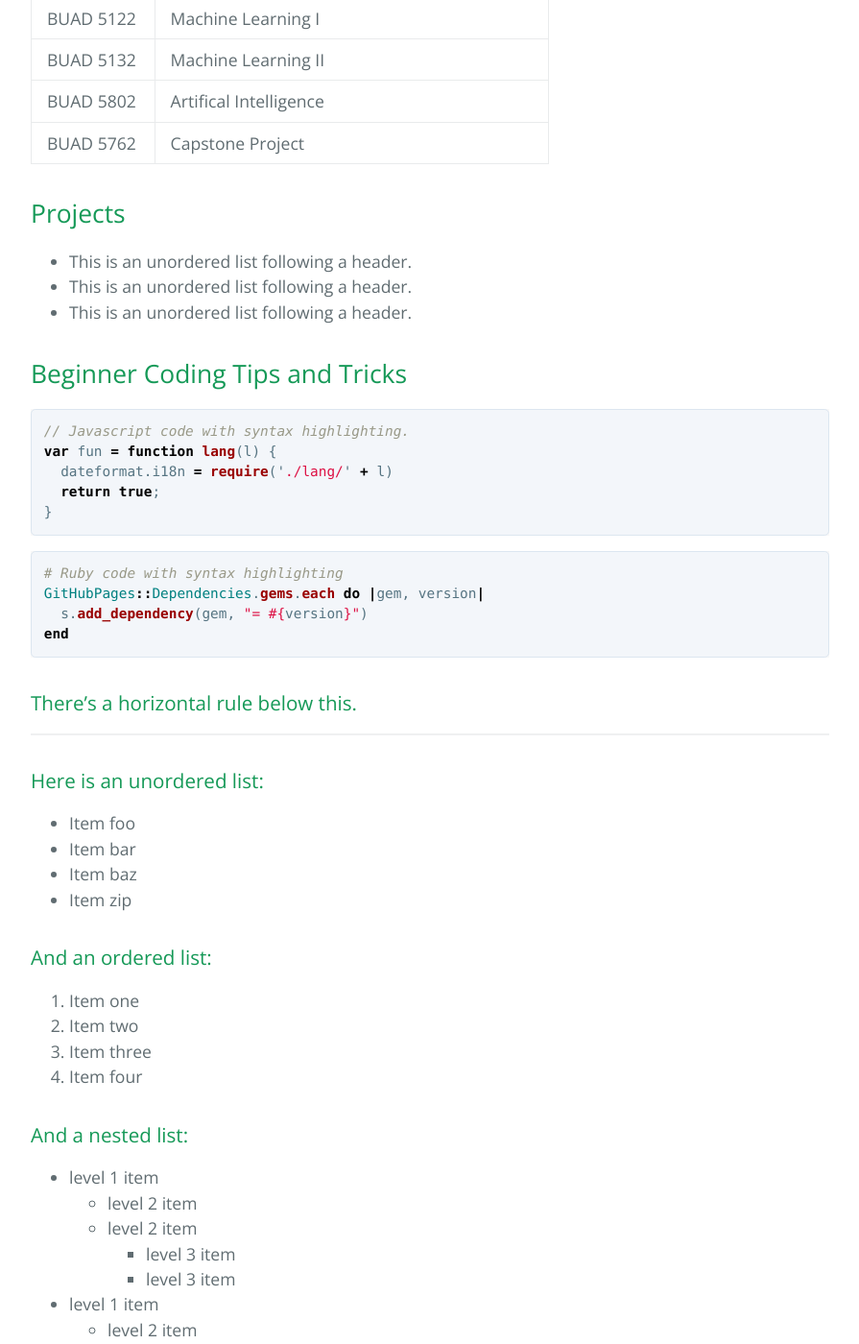
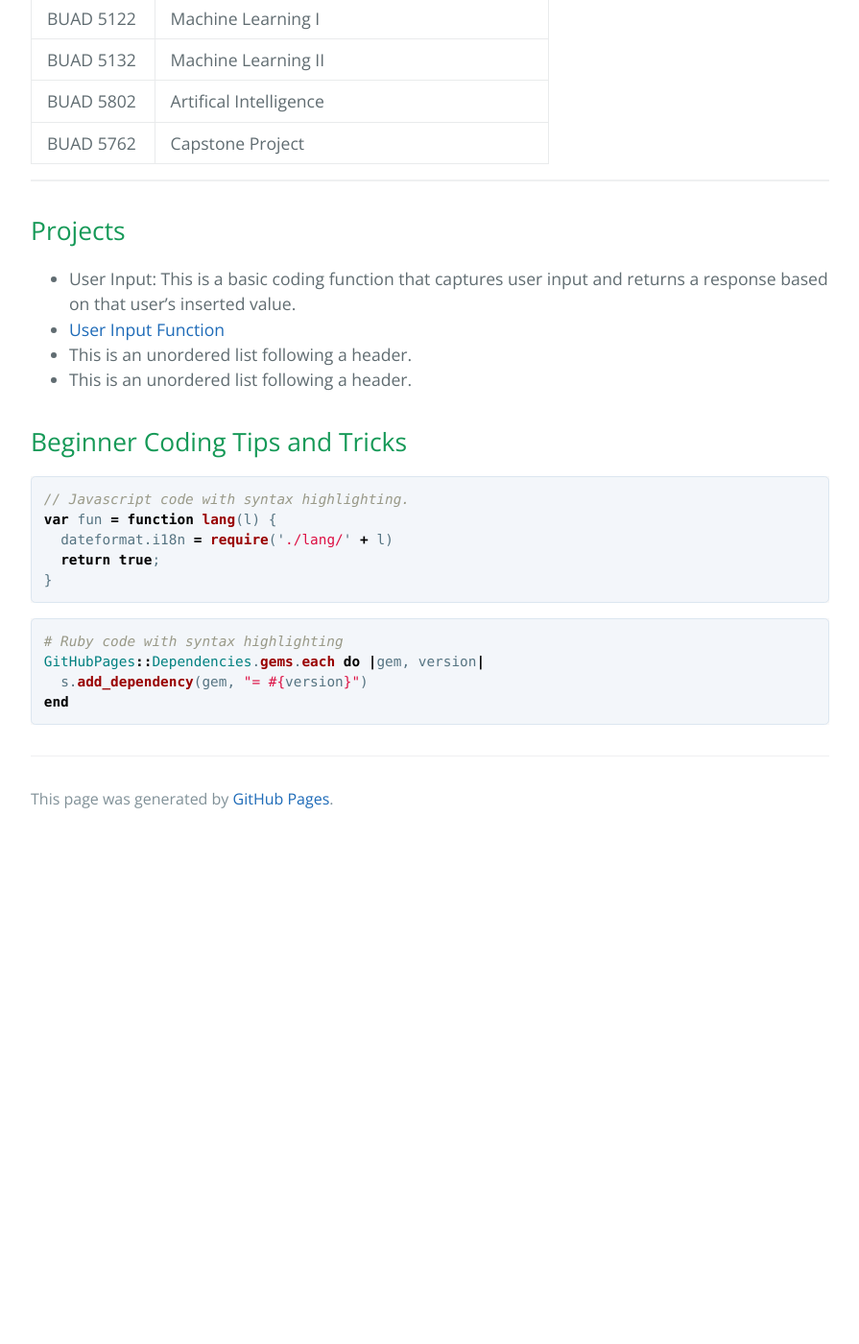
Before and after one commit to salyersashleigh/salyersashleigh.github.io, a Jekyll site: the page built from index.md, in a window 1280 px wide and 1400 px high, scrolled down 1845 px. Shown: the whole window at 96% size, without its empty margins (192-1087 px from the left). Built offline with Jekyll 4.4.1, drawn with Linux system fonts in a browser that asks for light colours; our own code applies the rules of GitHub Pages for plain Markdown files; after the commit the page ends 2721 px from its top, so only the background shows below that; some of the changed text lies outside the part shown.

Commit message:
Update index.md

````diff
--- a/index.md
+++ b/index.md
@@ -36,9 +36,12 @@ The purpose of this website is to display the capabilities I have developed from
 | BUAD      5802     | Artifical Intelligence |
 | BUAD      5762     | Capstone Project |
 
+* * *
+
 ## Projects
 
-*   This is an unordered list following a header.
+*   User Input: This is a basic coding function that captures user input and returns a response based on that user's inserted value.
+  * [User Input Function](/User Inputs/index.md)
 *   This is an unordered list following a header.
 *   This is an unordered list following a header.
 
@@ -58,67 +61,3 @@ GitHubPages::Dependencies.gems.each do |gem, version|
   s.add_dependency(gem, "= #{version}")
 end
 ```
-
-### There's a horizontal rule below this.
-
-* * *
-
-### Here is an unordered list:
-
-*   Item foo
-*   Item bar
-*   Item baz
-*   Item zip
-
-### And an ordered list:
-
-1.  Item one
-1.  Item two
-1.  Item three
-1.  Item four
-
-### And a nested list:
-
-- level 1 item
-  - level 2 item
-  - level 2 item
-    - level 3 item
-    - level 3 item
-- level 1 item
-  - level 2 item
-  - level 2 item
-  - level 2 item
-- level 1 item
-  - level 2 item
-  - level 2 item
-- level 1 item
-
-### Small image
-
-![Octocat](https://github.githubassets.com/images/icons/emoji/octocat.png)
-
-### Large image
-
-
-
-
-### Definition lists can be used with HTML syntax.
-
-<dl>
-<dt>Name</dt>
-<dd>Godzilla</dd>
-<dt>Born</dt>
-<dd>1952</dd>
-<dt>Birthplace</dt>
-<dd>Japan</dd>
-<dt>Color</dt>
-<dd>Green</dd>
-</dl>
-
-```
-Long, single-line code blocks should not wrap. They should horizontally scroll if they are too long. This line should be long enough to demonstrate this.
-```
-
-```
-The final element.
-```
````
